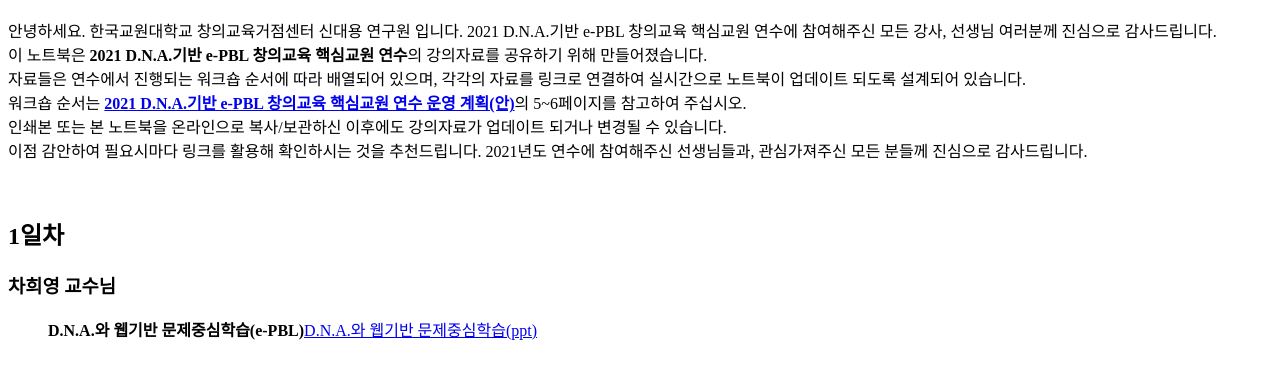
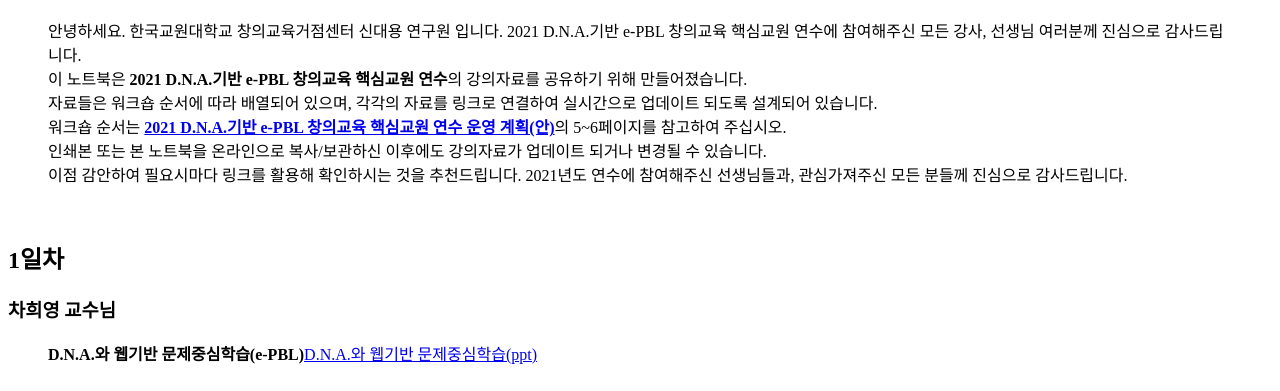
Before and after one commit to anespart1/beeplanet, a plain HTML site: page index.html in a window 1280 px wide. Shown: the part 57-448 px from the top of the page. Drawn offline with Linux system fonts and the light colour scheme.

Commit message:
Update index.html

```diff
--- a/index.html
+++ b/index.html
@@ -4,11 +4,12 @@
 <body>
 
 <h1 >2021 D.N.A.기반 e-PBL 창의교육 핵심교원 연수 강의자료 노트북</h1>
-<p>안녕하세요. 한국교원대학교 창의교육거점센터 신대용 연구원 입니다.
-2021 D.N.A.기반 e-PBL 창의교육 핵심교원 연수에 참여해주신 모든 강사, 선생님 여러분께 진심으로 감사드립니다. <br>이 노트북은 <strong>2021 D.N.A.기반 e-PBL 창의교육 핵심교원 연수</strong>의 강의자료를 공유하기 위해 만들어졌습니다. <br>자료들은 연수에서 진행되는 워크숍 순서에 따라 배열되어 있으며, 각각의 자료를 링크로 연결하여 실시간으로 노트북이 업데이트 되도록 설계되어 있습니다.<br>
+<blockquote><p>안녕하세요. 한국교원대학교 창의교육거점센터 신대용 연구원 입니다.
+2021 D.N.A.기반 e-PBL 창의교육 핵심교원 연수에 참여해주신 모든 강사, 선생님 여러분께 진심으로 감사드립니다. <br>이 노트북은 <strong>2021 D.N.A.기반 e-PBL 창의교육 핵심교원 연수</strong>의 강의자료를 공유하기 위해 만들어졌습니다. <br>자료들은 워크숍 순서에 따라 배열되어 있으며, 각각의 자료를 링크로 연결하여 실시간으로 업데이트 되도록 설계되어 있습니다.<br>
 워크숍 순서는 <strong><a href='https://drive.google.com/file/d/1modNFHrQHIkHHoFInkAPzFVrmzkwxWue/view?usp=sharing'>2021 D.N.A.기반 e-PBL 창의교육 핵심교원 연수 운영 계획(안)</a></strong>의 5~6페이지를 참고하여 주십시오.<br>
 인쇄본 또는 본 노트북을 온라인으로 복사/보관하신 이후에도 강의자료가 업데이트 되거나 변경될 수 있습니다. <br>이점 감안하여 필요시마다 링크를 활용해 확인하시는 것을 추천드립니다.
 2021년도 연수에 참여해주신 선생님들과, 관심가져주신 모든 분들께 진심으로 감사드립니다.</p>
+</blockquote>
 <p>&nbsp;</p>
 <h2 >1일차</h2>
 <h3 >차희영 교수님</h3>
```
